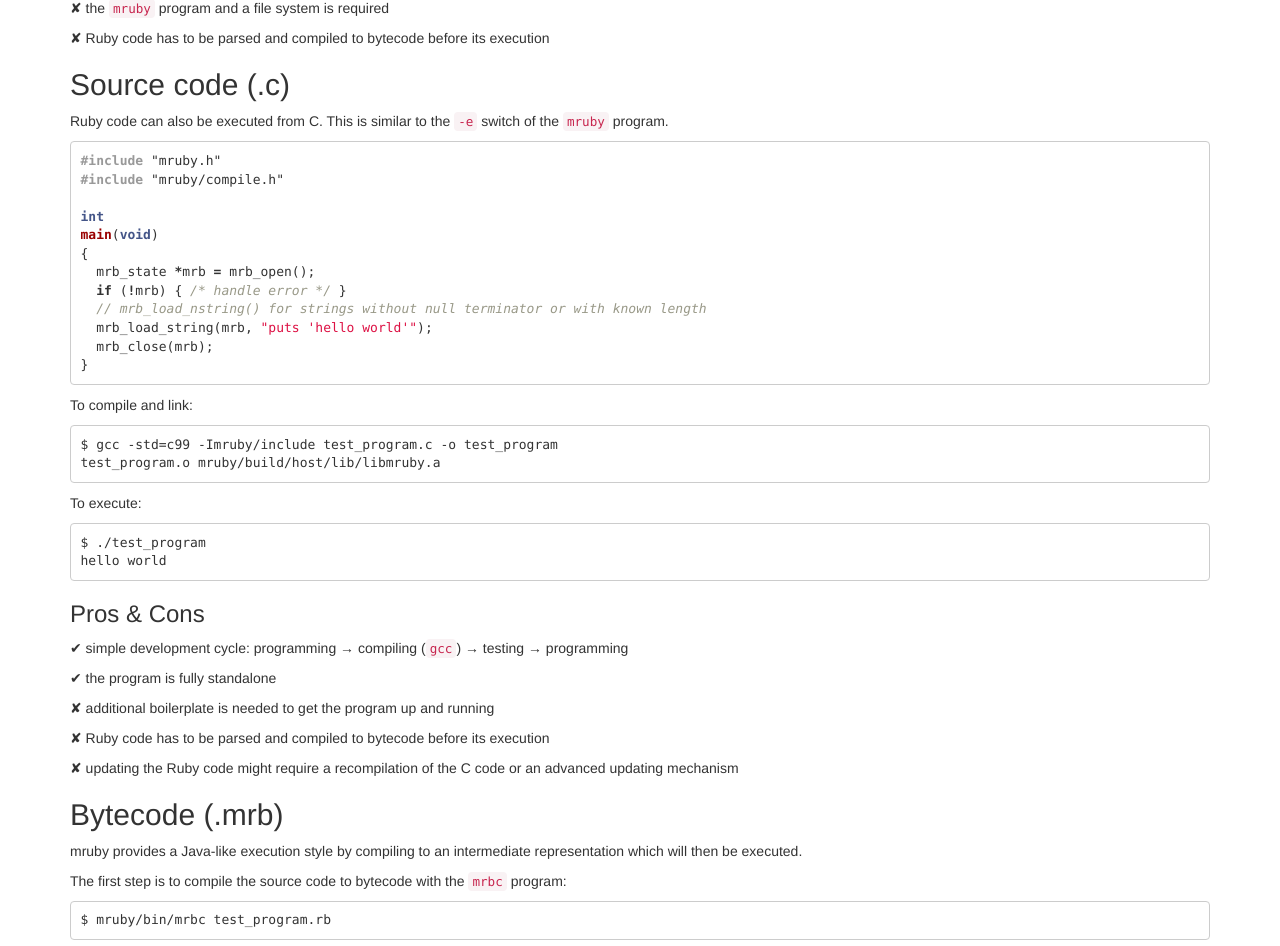
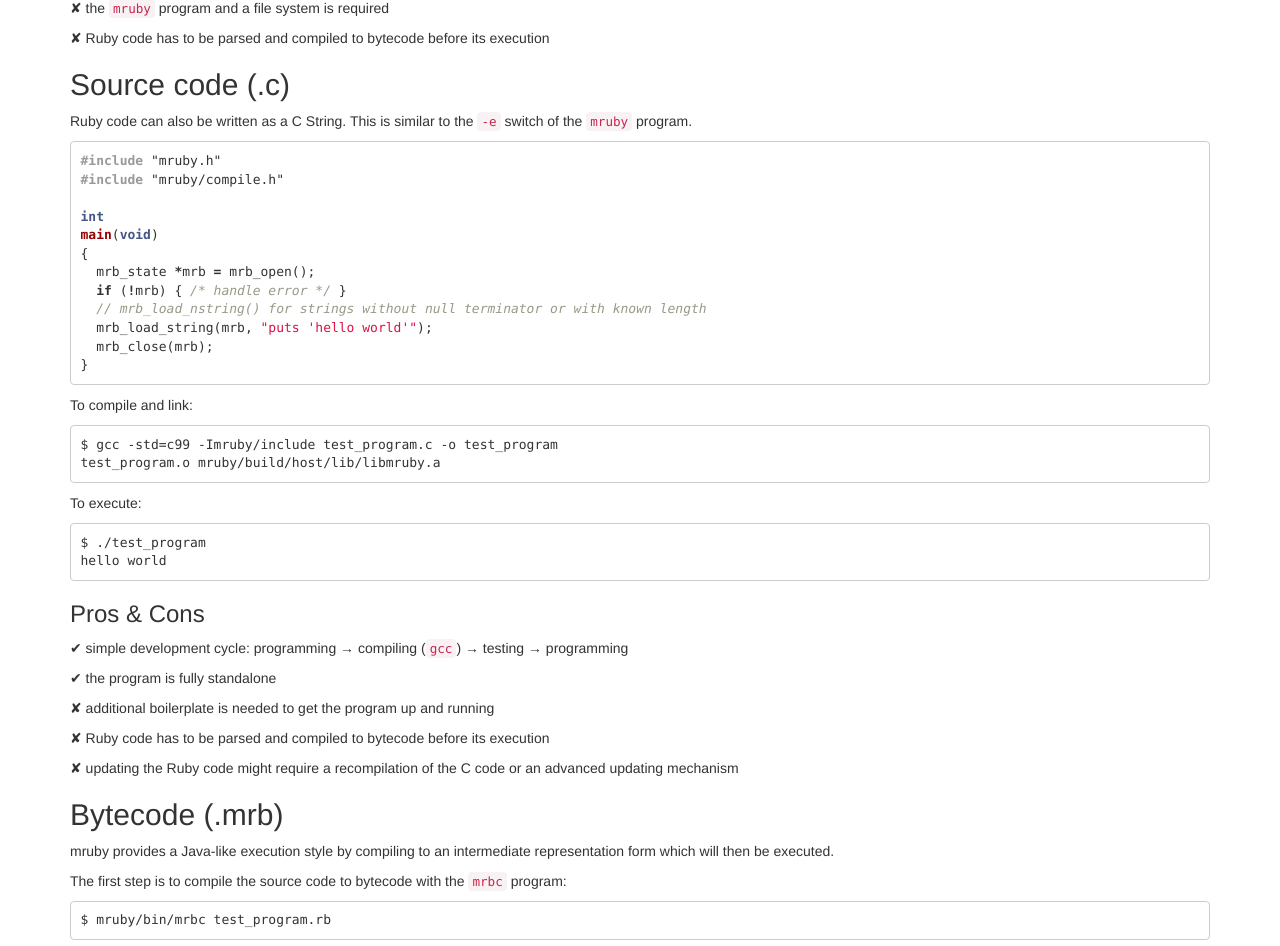
Before and after one commit to mruby/mruby.github.io, a Jekyll site: the page built from docs/articles/executing-ruby-code-with-mruby.md, in a window 1280 px wide and 1400 px high, scrolled down 843 px. Shown: the part 147-1093 px from the top of the window. Built offline with Jekyll 4.4.1, drawn with Linux system fonts in a browser that asks for light colours.

Commit message:
Small fixes

```diff
--- a/docs/articles/executing-ruby-code-with-mruby.md
+++ b/docs/articles/executing-ruby-code-with-mruby.md
@@ -66,7 +66,7 @@ hello world
 
 ## Source code (.c)
 
-Ruby code can also be executed from C. This is similar to
+Ruby code can also be written as a C String. This is similar to
 the `-e` switch of the `mruby` program.
 
 ~~~c
@@ -115,7 +115,7 @@ an advanced updating mechanism
 ## Bytecode (.mrb)
 
 mruby provides a Java-like execution style by compiling to an
-intermediate representation which will then be executed.
+intermediate representation form which will then be executed.
 
 The first step is to compile the source code to bytecode with the `mrbc` program:
 
```
